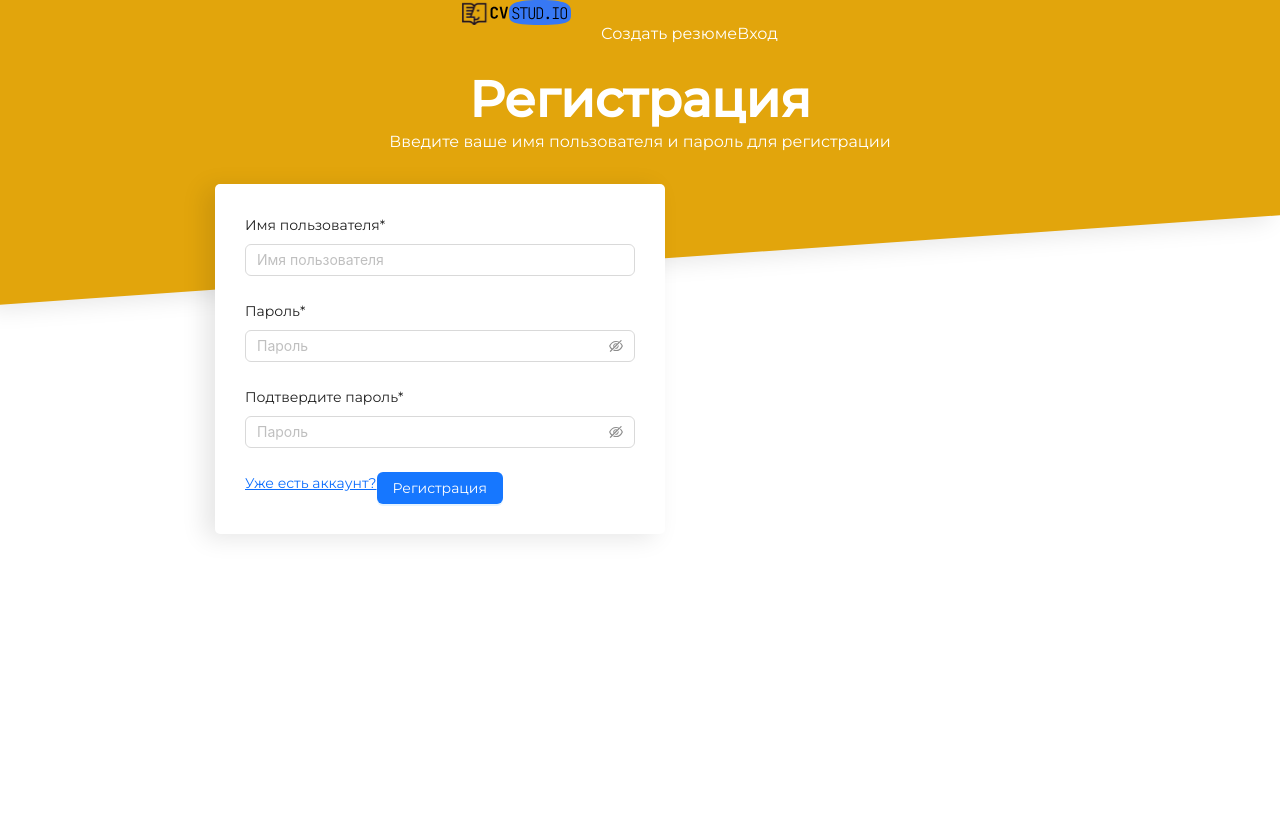
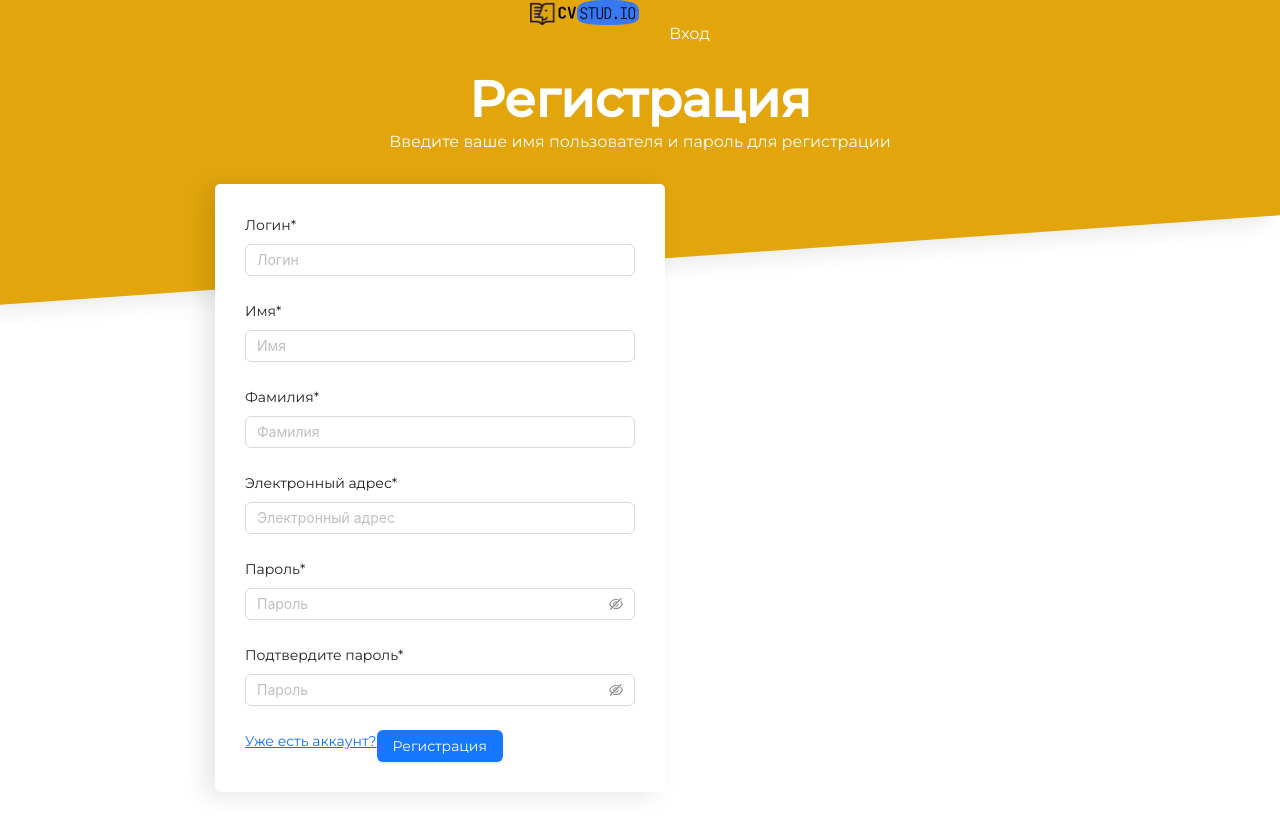
Before and after one commit to yeeerssik/Diploma-app, a React (Create React App) app in the folder client/: page /Register in a window 1280 px wide. Shown: the top 834 px of the page. Before the commit the page ends 800 px from the top, so only its background shows below. Built offline with nearby package versions, Linux system fonts and the light colour scheme.

Commit message:
Added fields into reg. form

```diff
--- a/client/src/components/HeaderCut.tsx
+++ b/client/src/components/HeaderCut.tsx
@@ -10,6 +10,7 @@ function HeaderCut() {
     const [isLoggedIn, setIsLoggedIn] = useState(user ? false : true);
 
     var username = user ? user.username : "";
+    var userFirstName = user ? user.firstName : "";
 
     const menu = (
         <Menu>
@@ -38,9 +39,8 @@ function HeaderCut() {
                         </div>
                     </Link>
                     <div className='headerBar d-flex flex-wrap'>
-                        <a className='barItem mr-20' href='/Resume/Builder'>Создать резюме</a>
+                        { userFirstName && <a className='barItem mr-20' href='/Resume/Builder'>Создать резюме</a> }
                         { isLoggedIn && <a className='barItem mr-20' href='/Login'>Вход</a>}
-
                     </div>
 
                     <div className="dropDownMenu">
--- a/client/src/components/RegForm.tsx
+++ b/client/src/components/RegForm.tsx
@@ -37,8 +37,20 @@ function RegistrationForm() {
             </div>
             { loading && <Spin size='large' /> }
             <Form className='formBox' layout='vertical' onFinish={onSubmit}>
-                <Form.Item name='username' label='Имя пользователя*'>
-                    <Input placeholder='Имя пользователя' />
+                <Form.Item name='username' label='Логин*'>
+                    <Input placeholder='Логин' />
+                </Form.Item>
+
+                <Form.Item name='firstName' label='Имя*'>
+                    <Input placeholder='Имя' />
+                </Form.Item>
+
+                <Form.Item name='lastName' label='Фамилия*'>
+                    <Input placeholder='Фамилия' />
+                </Form.Item>
+
+                <Form.Item name='email' label='Электронный адрес*'>
+                    <Input placeholder='Электронный адрес' />
                 </Form.Item>
 
                 <Form.Item name='password' label='Пароль*'>
```
